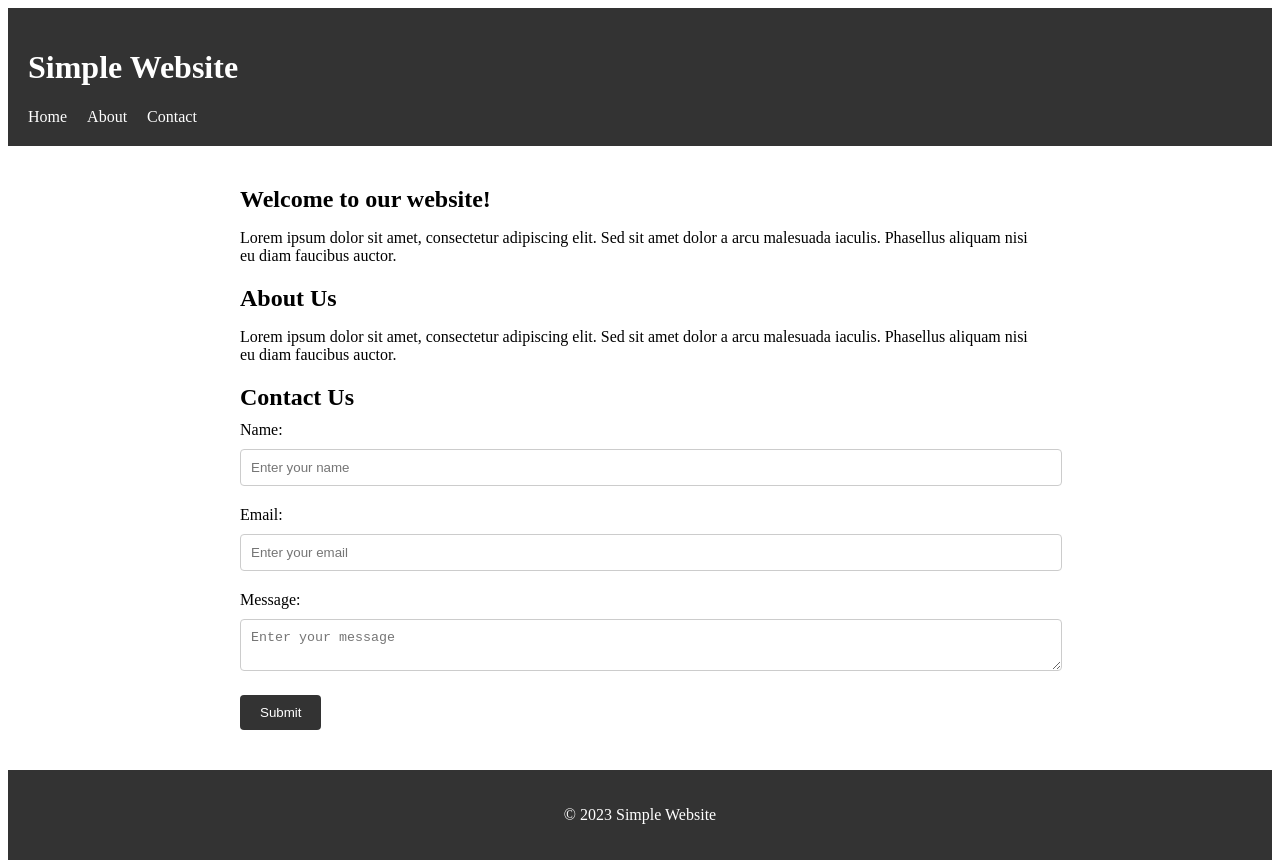
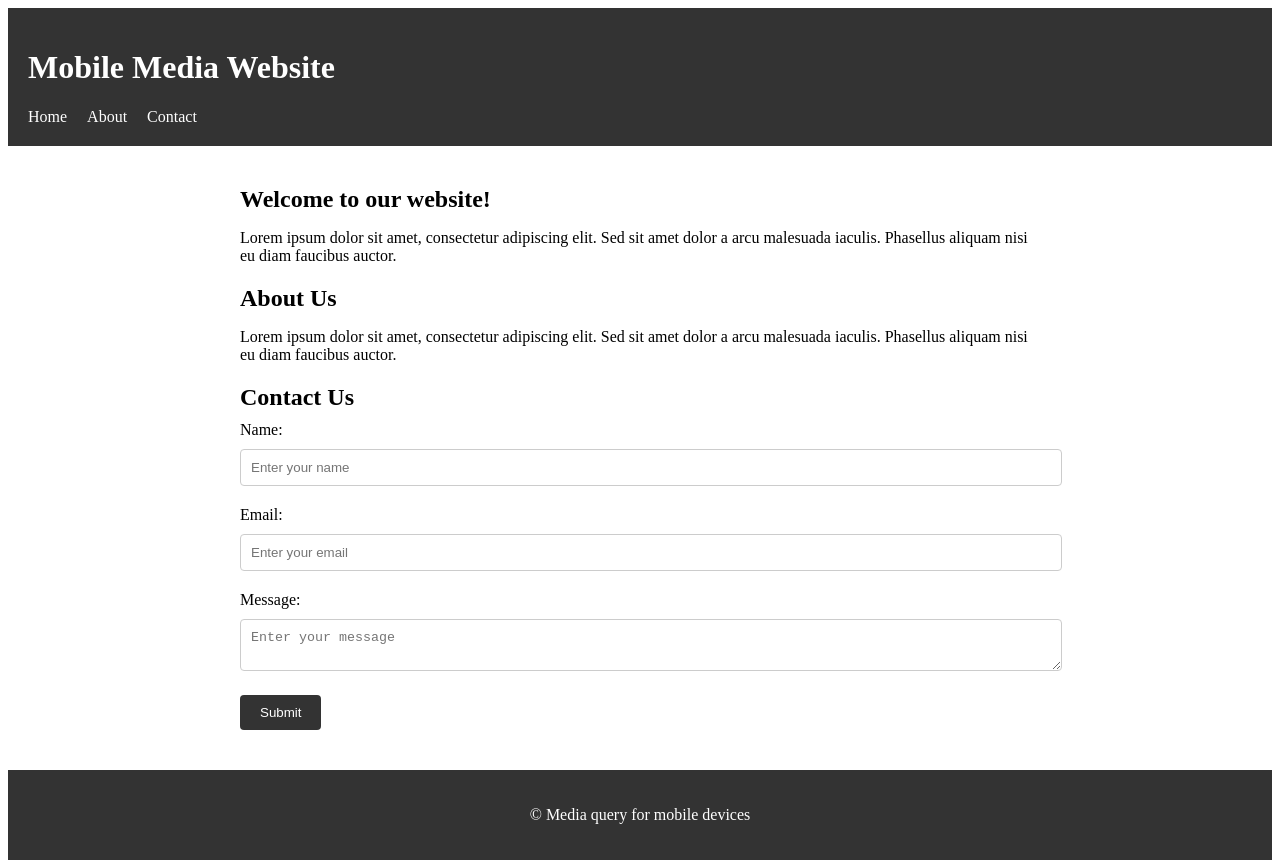
Before and after one commit to PRATIKSHAGODBOLE/mobilemedia, a plain HTML site: page index.html in a window 1280 px wide. Drawn offline with Linux system fonts and the light colour scheme.

Commit message:
Update index.html

```diff
--- a/index.html
+++ b/index.html
@@ -7,7 +7,7 @@
 </head>
 <body>
   <header>
-    <h1>Simple Website</h1>
+    <h1>Mobile Media Website</h1>
     <nav>
       <ul>
         <li><a href="#">Home</a></li>
@@ -43,7 +43,7 @@
   </main>
 
   <footer>
-    <p>&copy; 2023 Simple Website</p>
+    <p>&copy; Media query for mobile devices</p>
   </footer>
 </body>
 </html>
```
